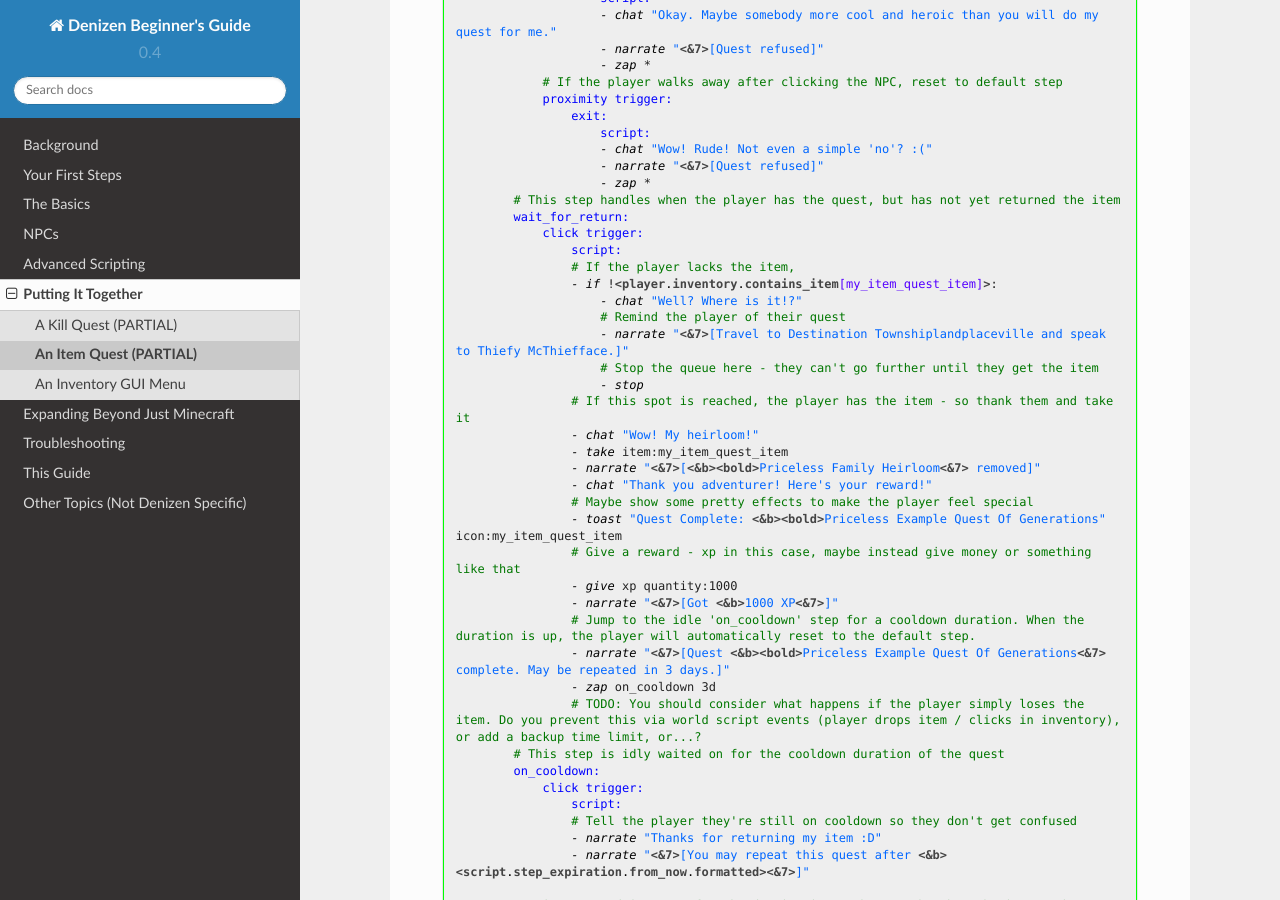
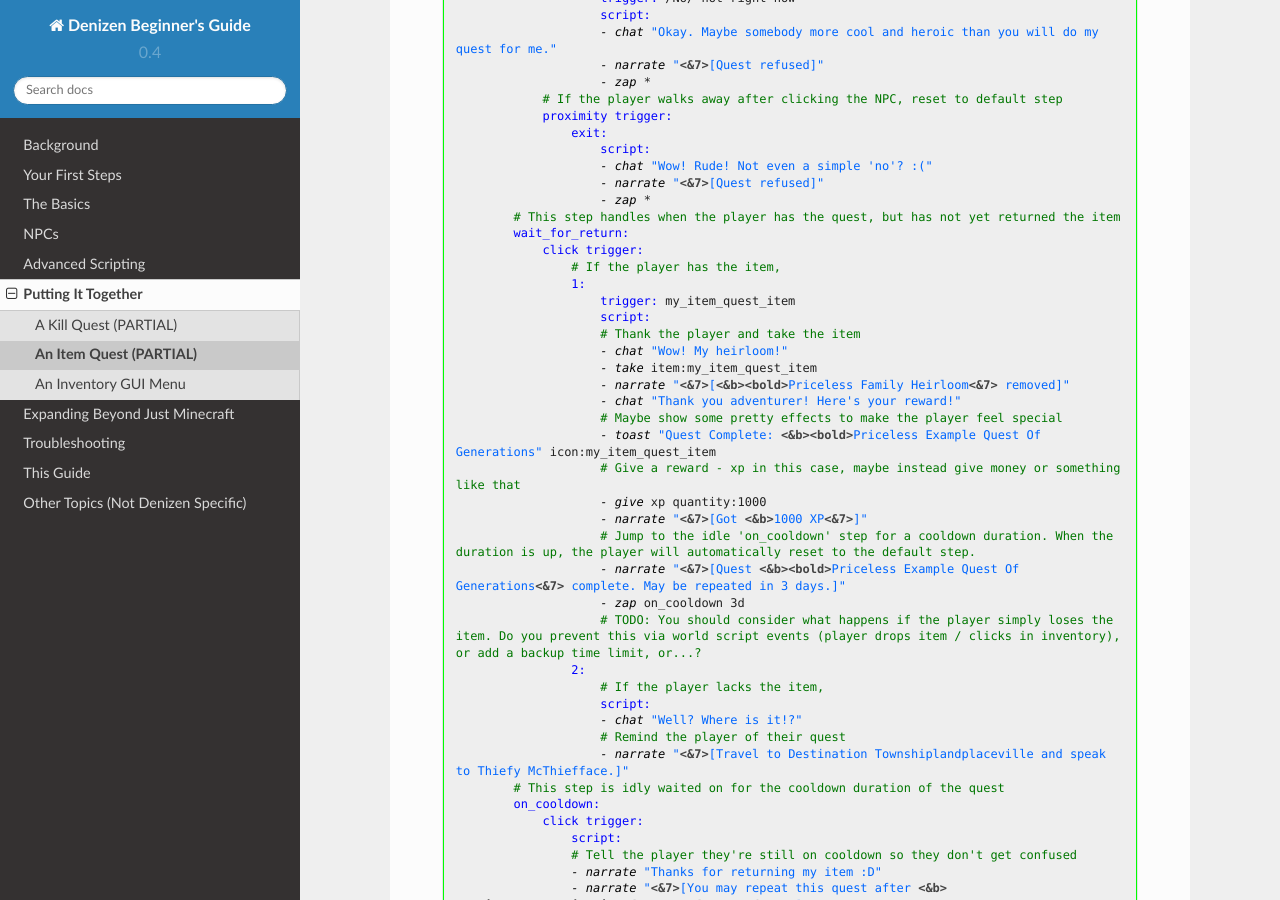
Before and after one commit to DenizenScript/Denizen-Beginners-Guide, a Sphinx documentation site: the page built from source/guides/put-it-together/item-quest.md, in a window 1280 px wide and 900 px high, scrolled down 2439 px. Built offline with Sphinx 7.4.7 and the Read the Docs theme 2.0.0, drawn with Linux system fonts in a browser that asks for light colours; some of the changed text lies outside the part shown.

Commit message:
better click trigger handling for item return in sample item quest

```diff
--- a/source/guides/put-it-together/item-quest.md
+++ b/source/guides/put-it-together/item-quest.md
@@ -114,28 +115,30 @@ item_questgiver_interact:
         # This step handles when the player has the quest, but has not yet returned the item
         wait_for_return:
             click trigger:
-                script:
-                # If the player lacks the item,
-                - if !<player.inventory.contains_item[my_item_quest_item]>:
+                # If the player has the item,
+                1:
+                    trigger: my_item_quest_item
+                    script:
+                    # Thank the player and take the item
+                    - chat "Wow! My heirloom!"
+                    - take item:my_item_quest_item
+                    - narrate "<&7>[<&b><bold>Priceless Family Heirloom<&7> removed]"
+                    - chat "Thank you adventurer! Here's your reward!"
+                    # Maybe show some pretty effects to make the player feel special
+                    - toast "Quest Complete: <&b><bold>Priceless Example Quest Of Generations" icon:my_item_quest_item
+                    # Give a reward - xp in this case, maybe instead give money or something like that
+                    - give xp quantity:1000
+                    - narrate "<&7>[Got <&b>1000 XP<&7>]"
+                    # Jump to the idle 'on_cooldown' step for a cooldown duration. When the duration is up, the player will automatically reset to the default step.
+                    - narrate "<&7>[Quest <&b><bold>Priceless Example Quest Of Generations<&7> complete. May be repeated in 3 days.]"
+                    - zap on_cooldown 3d
+                    # TODO: You should consider what happens if the player simply loses the item. Do you prevent this via world script events (player drops item / clicks in inventory), or add a backup time limit, or...?
+                2:
+                    # If the player lacks the item,
+                    script:
                     - chat "Well? Where is it!?"
                     # Remind the player of their quest
                     - narrate "<&7>[Travel to Destination Townshiplandplaceville and speak to Thiefy McThiefface.]"
-                    # Stop the queue here - they can't go further until they get the item
-                    - stop
-                # If this spot is reached, the player has the item - so thank them and take it
-                - chat "Wow! My heirloom!"
-                - take item:my_item_quest_item
-                - narrate "<&7>[<&b><bold>Priceless Family Heirloom<&7> removed]"
-                - chat "Thank you adventurer! Here's your reward!"
-                # Maybe show some pretty effects to make the player feel special
-                - toast "Quest Complete: <&b><bold>Priceless Example Quest Of Generations" icon:my_item_quest_item
-                # Give a reward - xp in this case, maybe instead give money or something like that
-                - give xp quantity:1000
-                - narrate "<&7>[Got <&b>1000 XP<&7>]"
-                # Jump to the idle 'on_cooldown' step for a cooldown duration. When the duration is up, the player will automatically reset to the default step.
-                - narrate "<&7>[Quest <&b><bold>Priceless Example Quest Of Generations<&7> complete. May be repeated in 3 days.]"
-                - zap on_cooldown 3d
-                # TODO: You should consider what happens if the player simply loses the item. Do you prevent this via world script events (player drops item / clicks in inventory), or add a backup time limit, or...?
         # This step is idly waited on for the cooldown duration of the quest
         on_cooldown:
             click trigger:
```
Also changed, not shown: other parts of source/guides/put-it-together/item-quest.md (+1 -0 lines).
